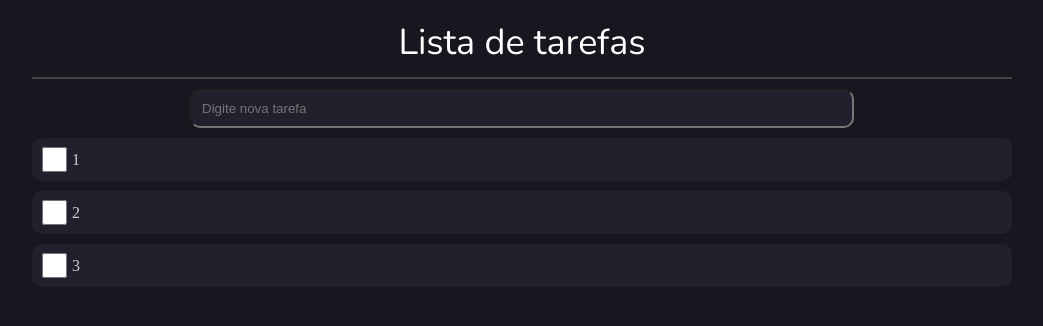
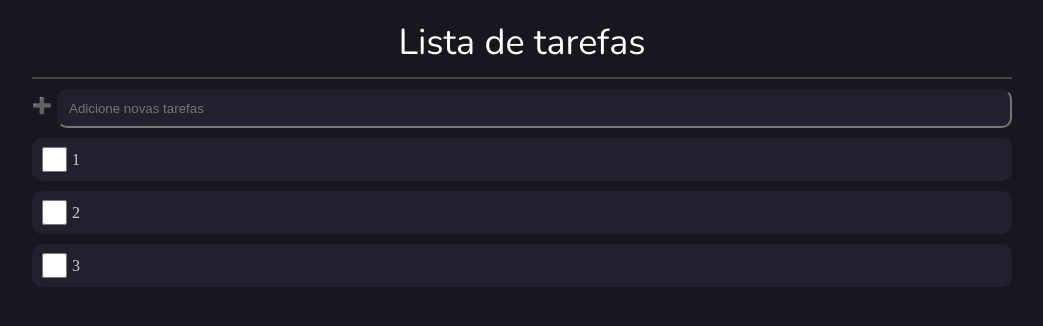
Before and after one commit to furquin/todo-list, a React (Create React App) app: page / in a window 1280 px wide. Shown: the top 326 px of the page, without its empty margins (118-1161 px from the left). Built offline with nearby package versions, Linux system fonts and the light colour scheme.

Commit message:
estiliza input e recebe props

```diff
--- a/src/components/InputList/InputList.css
+++ b/src/components/InputList/InputList.css
@@ -5,8 +5,18 @@
     padding: 10px;
     border-radius: 10px;
     margin-bottom: 20px;
-    min-width: 80vh;
+    flex:1;
     margin:10px auto;
     color: #fff
 
 }
+
+.emoji{
+    width: 25px;
+    height: 25px;
+
+}
+.container-input{
+    display:flex;
+    align-items: center;
+}
--- a/src/components/InputList/InputList.js
+++ b/src/components/InputList/InputList.js
@@ -4,12 +4,22 @@ import './InputList.css';
 
 export default class InputList extends Component {
     render() {
+
+        const { inputText, inputTodoList, onClick } = this.props
         return (
-            <div >
+            <div className="container-input">
+
+                <div
+                className="emoji"
+                onClick={onClick}
+                > ➕ </div>
+
                 <input
                 type="text"
-                placeholder='Digite nova tarefa'
+                placeholder='Adicione novas tarefas'
                 className='input-list'
+                value={inputText}
+                onChange={inputTodoList}
                 />
 
             </div>
```
